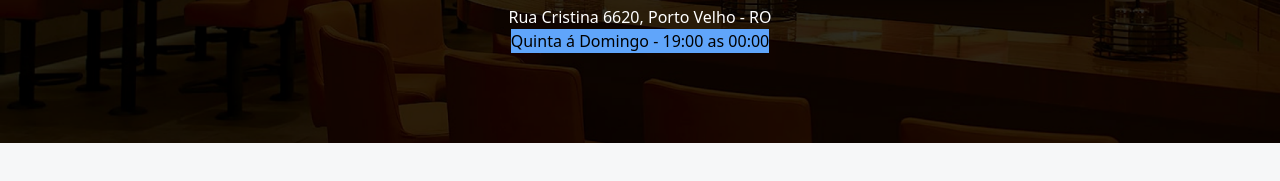
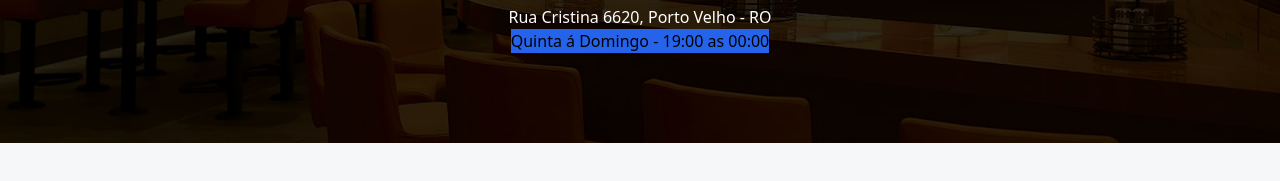
Before and after one commit to G10vanniMiranda/cardapio-hamburguer, a website: page index.html in a window 1280 px wide. Shown: the part 277-458 px from the top of the page. Drawn offline with Linux system fonts and the light colour scheme.

Commit message:
update-styles

```diff
--- a/index.html
+++ b/index.html
@@ -25,7 +25,7 @@
 
             <span class="text-white font-medium" >Rua Cristina 6620, Porto Velho - RO</span>
 
-            <div class="bg-blue-400">
+            <div class="bg-blue-600">
                 <span>Quinta á Domingo - 19:00 as 00:00</span>
             </div>
         </div>
```
Also changed, not shown: styles/output.css.
